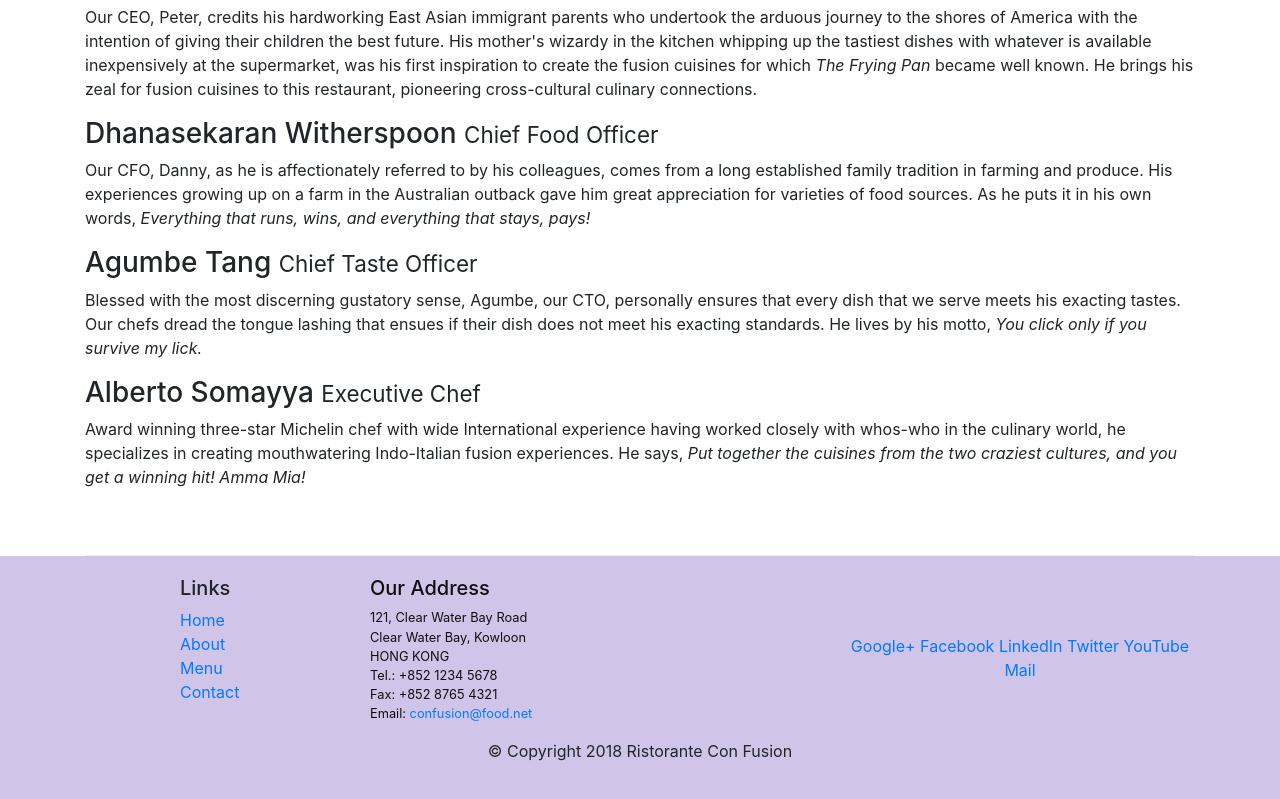
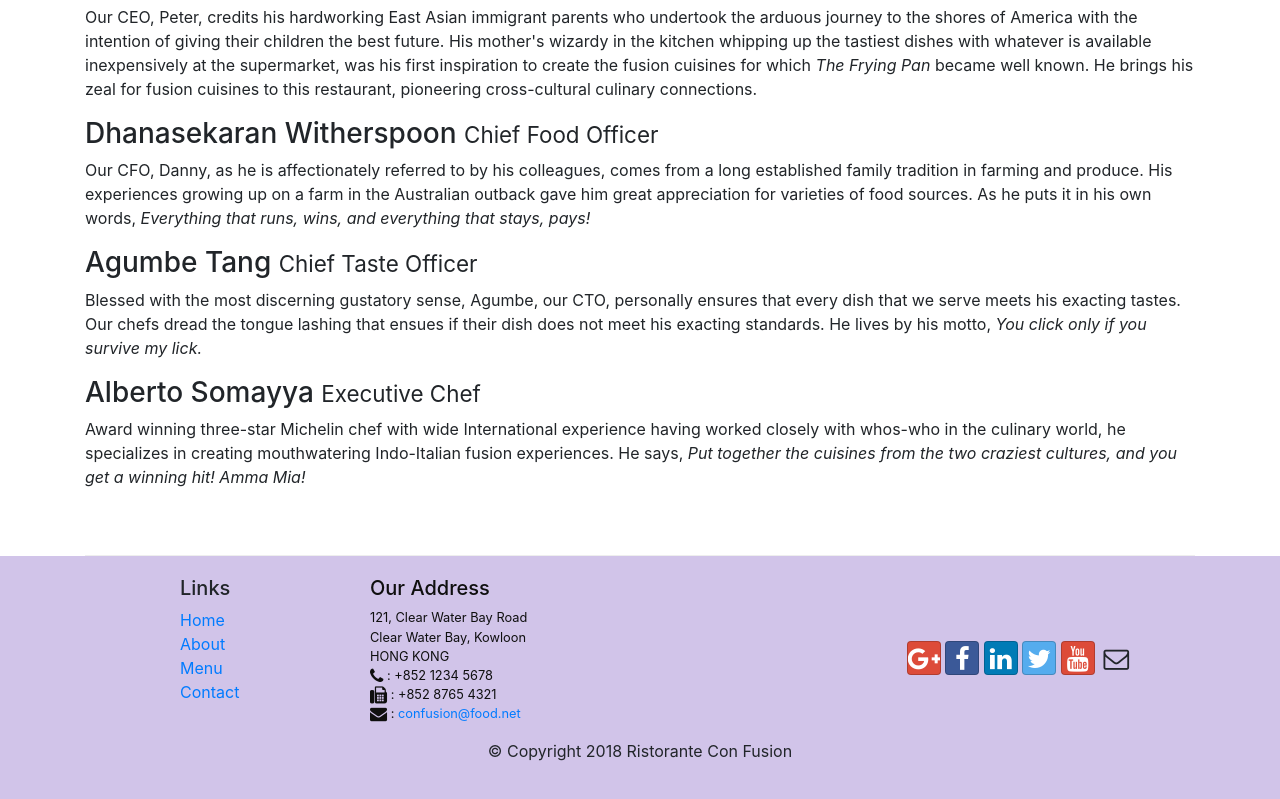
Before and after one commit to Shareef512/conFusion, a website: page aboutus.html in a window 1280 px wide. Shown: the part 998-1797 px from the top of the page. Drawn offline with nearby package versions, Linux system fonts and the light colour scheme.

Commit message:
font-icons

```diff
--- a/aboutus.html
+++ b/aboutus.html
@@ -8,6 +8,8 @@
 
     <!-- Bootstrap CSS -->
     <link rel="stylesheet" href="node_modules/bootstrap/dist/css/bootstrap.min.css">
+     <link rel="stylesheet" type="text/css" href="node_modules/font-awesome/css/font-awesome.min.css">
+    <link rel="stylesheet" type="text/css" href="node_modules/bootstrap-social/bootstrap-social.css">
     <link rel="stylesheet" type="text/css" href="css/style.css">
 
     <title>Ristorante Con Fusion: About Us</title>
@@ -23,10 +25,10 @@
             <a class="navbar-brand mr-auto" href="./index.html" > Ristorante Con Fusion</a>
             <div class="collapse navbar-collapse" id="Navbar">
                 <ul class="navbar-nav mr-auto">
-                <li class="nav-item"><a class="nav-link" href="./index.html">Home</a></li>
-                <li class="nav-item active"><a class="nav-link" href="#">About</a></li>
-                <li class="nav-item"><a class="nav-link" href="#">Menu</a></li>
-                <li class="nav-item"><a class="nav-link" href="#">Contact</a></li>
+                <li class="nav-item"><a class="nav-link" href="./index.html"><span class="fa fa-home fa-lg"></span> Home</a></li>
+                <li class="nav-item active"><a class="nav-link" href="#"><span class="fa fa-info fa-lg"></span> About</a></li>
+                <li class="nav-item"><a class="nav-link" href="#"><span class="fa fa-list fa-lg"></span> Menu</a></li>
+                <li class="nav-item"><a class="nav-link" href="#"><span class="fa fa-address-card fa-lg"></span> Contact</a></li>
 
             </ul>
             </div>
@@ -111,19 +113,19 @@
 		              121, Clear Water Bay Road<br>
 		              Clear Water Bay, Kowloon<br>
 		              HONG KONG<br>
-		              Tel.: +852 1234 5678<br>
-		              Fax: +852 8765 4321<br>
-		              Email: <a href="mailto:confusion@food.net">confusion@food.net</a>
+		              <i class="fa fa-phone fa-lg"></i> : +852 1234 5678<br>
+		              <i class="fa fa-fax fa-lg"></i> : +852 8765 4321<br>
+		              <i class="fa fa-envelope fa-lg"></i> : <a href="mailto:confusion@food.net">confusion@food.net</a>
 		           </address>
                 </div>
                 <div class="col-12 col-sm-4 align-self-center">
                     <div class="text-center">
-                        <a href="http://google.com/+">Google+</a>
-                        <a href="http://www.facebook.com/profile.php?id=">Facebook</a>
-                        <a href="http://www.linkedin.com/in/">LinkedIn</a>
-                        <a href="http://twitter.com/">Twitter</a>
-                        <a href="http://youtube.com/">YouTube</a>
-                        <a href="mailto:">Mail</a>
+                        <a class="btn btn-social-icon btn-google" href="http://google.com/+"><i class="fa fa-google-plus fa-lg"></i> </a>
+                        <a class="btn btn-social-icon btn-facebook" href="http://www.facebook.com/profile.php?id="><i class="fa fa-facebook fa-lg"></i> </a>
+                        <a class="btn btn-social-icon btn-linkedin" href="http://www.linkedin.com/in/"><i class="fa fa-linkedin fa-lg"></i> </a>
+                        <a class="btn btn-social-icon btn-twitter" href="http://twitter.com/"><i class="fa fa-twitter fa-lg"></i> </a>
+                        <a class="btn btn-social-icon btn-google" href="http://youtube.com/"><i class="fa fa-youtube fa-lg"></i> </a>
+                        <a class="btn btn-social-icon btn" href="mailto:"><i class="fa fa-envelope-o"></i></a>
                     </div>
                 </div>
            </div>
--- a/package.json
+++ b/package.json
@@ -15,6 +15,8 @@
   },
   "dependencies": {
     "bootstrap": "^4.5.0",
+    "bootstrap-social": "^5.1.1",
+    "font-awesome": "^4.7.0",
     "jquery": "^3.5.1",
     "popper.js": "^1.12.9"
   }
```
Also changed, not shown: index.html (+15 -13 lines), 1 other file.
